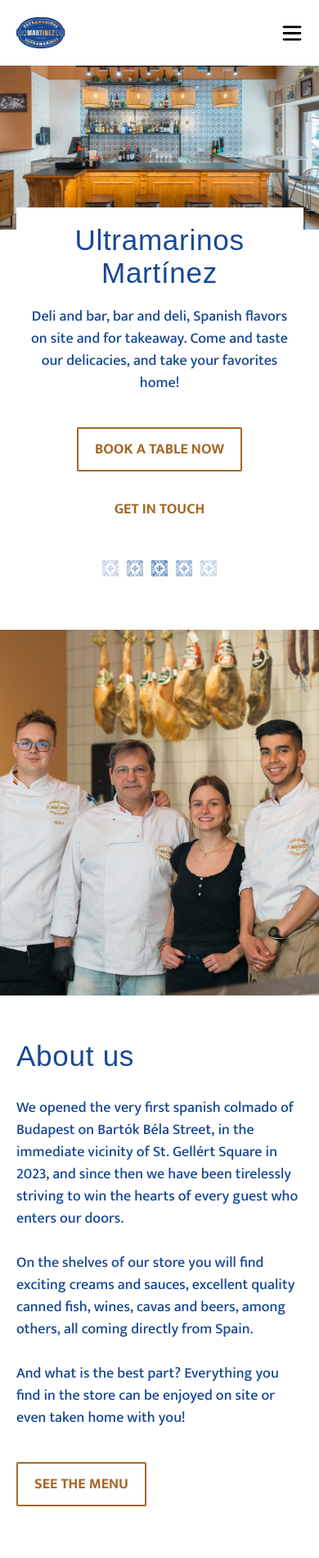
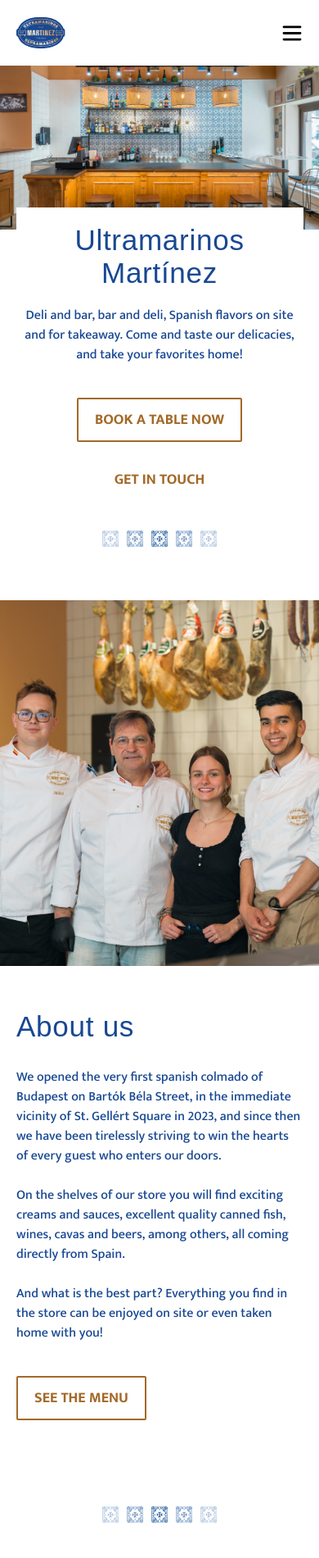
Before and after one commit to gyorgynagy1986/umartinez, a Next.js app: page /en in a window 390 px wide. Shown: the top 1900 px of the page at 82% size. Built offline with nearby package versions, Linux system fonts and the light colour scheme; a web font is replaced by a local one.

Commit message:
bug fixing

```diff
--- a/src/app/globals.css
+++ b/src/app/globals.css
@@ -26,7 +26,7 @@
   --maxWidth:1280px;
   --maxWidth2:1920px;
 
-  --fontSizeP: max(18px, min(4vw, 20px));
+  --fontSizeP: max(16px, min(4vw, 18px));
 
   --tablet:1200px;
 
--- a/src/components/Contact/Contact.module.css
+++ b/src/components/Contact/Contact.module.css
@@ -83,7 +83,7 @@
   letter-spacing: 0em;
 }
 
-@media only screen and (max-width: 1200px) {
+@media only screen and (max-width: 1150px) {
   .container {
     background-image: none;
     height: 100%;
--- a/src/components/Event/Event.module.css
+++ b/src/components/Event/Event.module.css
@@ -7,7 +7,7 @@
   align-items: center;
 }
 
-@media only screen and (max-width: 1200px) {
+@media only screen and (max-width: 1150px) {
   .container {
     margin-top: 0rem;
   }
@@ -28,7 +28,7 @@
   flex-direction: column;
 }
 
-@media only screen and (max-width: 1200px) {
+@media only screen and (max-width: 1150px) {
   .containerText {
     padding-left: 4rem;
     padding-right: 4rem;
--- a/src/components/Hero/Hero.module.css
+++ b/src/components/Hero/Hero.module.css
@@ -56,7 +56,7 @@
 
 /* TABLET max-width: 1200px */
 
-@media only screen and (max-width: 1200px) {
+@media only screen and (max-width: 1150px) {
   .container {
     background-image: none;
     height: 100%;
@@ -67,8 +67,8 @@
   }
 
   .container {
-    padding-left: 2rem;
-    padding-right: 2rem;
+    padding-left: 4rem;
+    padding-right: 4rem;
   }
 
   .imageContainer img {
--- a/src/components/Navbar/Navbar.module.css
+++ b/src/components/Navbar/Navbar.module.css
@@ -163,14 +163,14 @@
   }
 
   .nav {
-    padding-right: 4rem;
-    padding-left: 4rem;
+    padding-right: 8.5rem;
+    padding-left: 8.5rem;
     justify-content: flex-end;
   }
 
   .logo {
     display: block;
-    left: 4rem;
+    left: 8.5rem;
     top: 4px;
     width: 90px;
   }
@@ -213,6 +213,25 @@
     line-height: 21px;
     color: var(--navTextColor);
     cursor: pointer;
+  }
+}
+
+@media only screen and (max-width: 1150px) {
+  .nav {
+    padding-right: 4rem;
+    padding-left: 4rem;
+    justify-content: flex-end;
+  }
+
+  .logo {
+    display: block;
+    left: 4rem;
+    top: 4px;
+    width: 90px;
+  }
+
+  .stickylogo {
+    top: -5px;
   }
 }
 
--- a/src/components/Services/Services.module.css
+++ b/src/components/Services/Services.module.css
@@ -67,7 +67,8 @@
 
 /* TABLET max-width: 1200px */
 
-@media only screen and (max-width: 1200px) {
+
+@media only screen and (max-width: 1150px) {
   .prefixContainer {
     width: unset;
     max-width: unset;
--- a/src/components/Story/Story.module.css
+++ b/src/components/Story/Story.module.css
@@ -31,7 +31,8 @@
 
 .textContainer {
   padding-top: 4rem;
-  padding-left: 8.5rem;
+  padding-bottom: 4rem;
+  padding-left: 5rem;
   order: 2;
   display: flex;
   flex-direction: column;
@@ -58,7 +59,13 @@
   margin-right: 5rem;
 }
 
-@media only screen and (max-width: 1200px) {
+@media only screen and (max-width: 1250px) {
+  .textContainer {
+    padding-left: 4rem;
+  }
+}
+
+@media only screen and (max-width: 1150px) {
   .container {
     padding-left: 4rem;
     padding-right: 4rem;
--- a/src/components/UI/Logo/Logo.module.css
+++ b/src/components/UI/Logo/Logo.module.css
@@ -9,6 +9,7 @@
   width: 90px;
   height: 90px;
 }
+
 
 @media only screen and (max-width: 1200px) {
   .logo {
```
